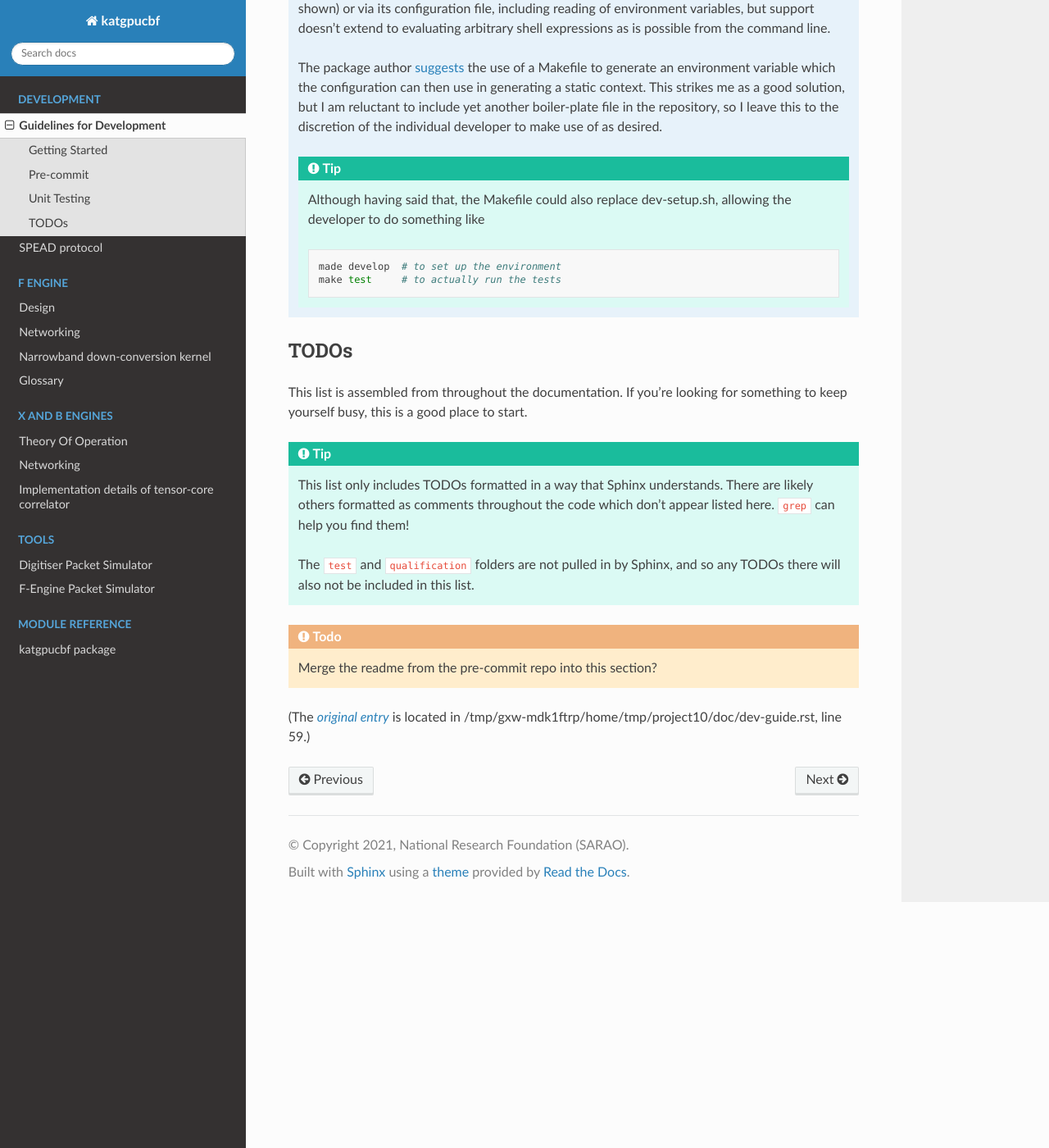
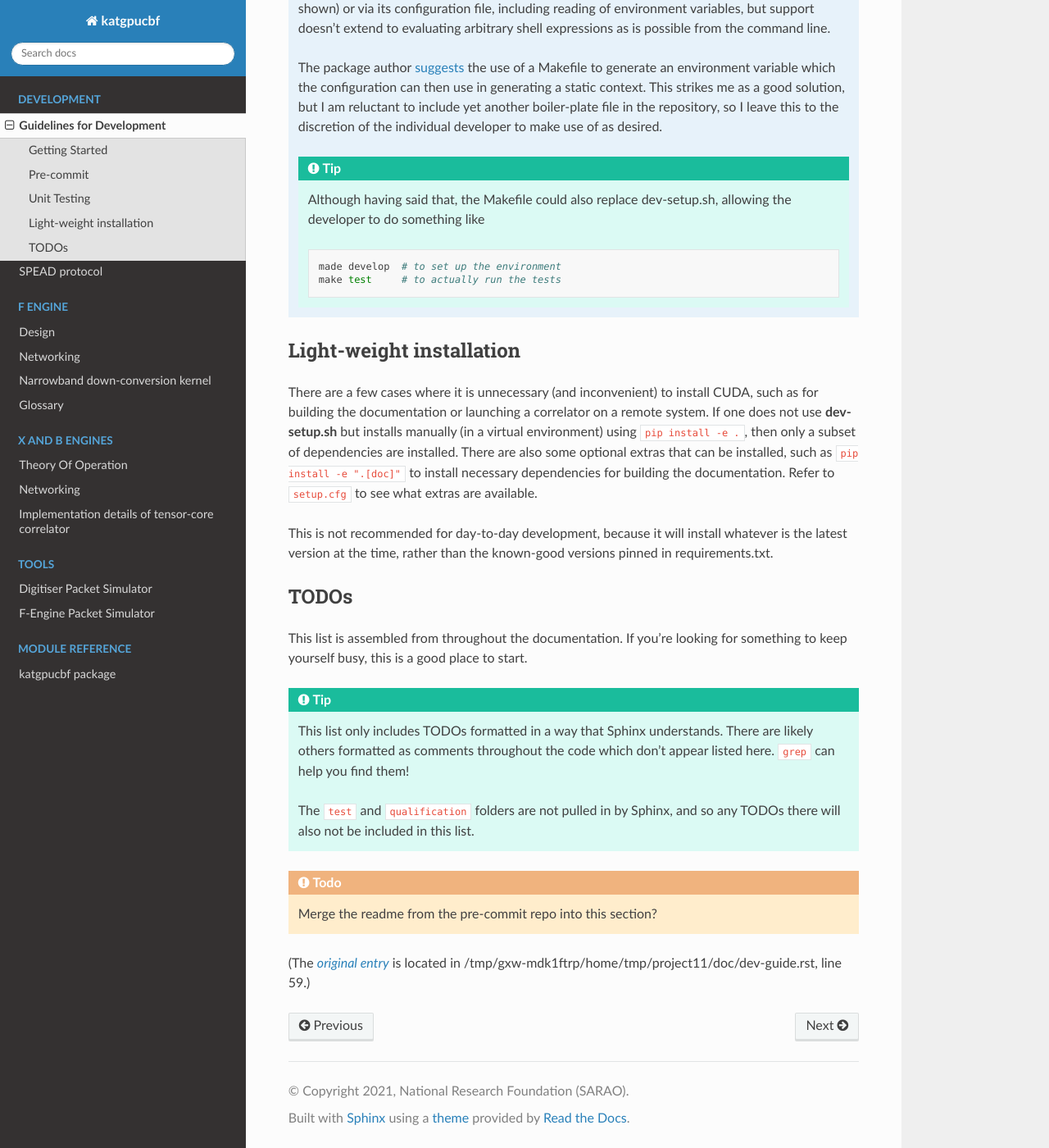
Before and after one commit to ska-sa/katgpucbf, a Sphinx documentation site: the page built from doc/dev-guide.rst, in a window 1280 px wide and 1400 px high, scrolled down 3364 px. Shown: the whole window at 82% size. Built offline with Sphinx 7.4.7 and the Read the Docs theme 2.0.0, drawn with Linux system fonts in a browser that asks for light colours; formulas are drawn with MathJax 3; the version number could not be read and is left out.

Commit message:
Document light-weight installation

```diff
--- a/doc/dev-guide.rst
+++ b/doc/dev-guide.rst
@@ -170,6 +170,22 @@ code during the course of their run.
   .. _suggests: https://github.com/nedbat/coveragepy/issues/1190
 
 
+Light-weight installation
+-------------------------
+
+There are a few cases where it is unnecessary (and inconvenient) to install
+CUDA, such as for building the documentation or launching a correlator on a
+remote system. If one does not use :program:`dev-setup.sh` but installs
+manually (in a virtual environment) using ``pip install -e .``, then only a
+subset of dependencies are installed. There are also some optional extras that
+can be installed, such as ``pip install -e ".[doc]"`` to install necessary
+dependencies for building the documentation. Refer to ``setup.cfg`` to see what
+extras are available.
+
+This is not recommended for day-to-day development, because it will install
+whatever is the latest version at the time, rather than the known-good versions
+pinned in requirements.txt.
+
 TODOs
 -----
 
```
Also changed, not shown: 1 other file.
